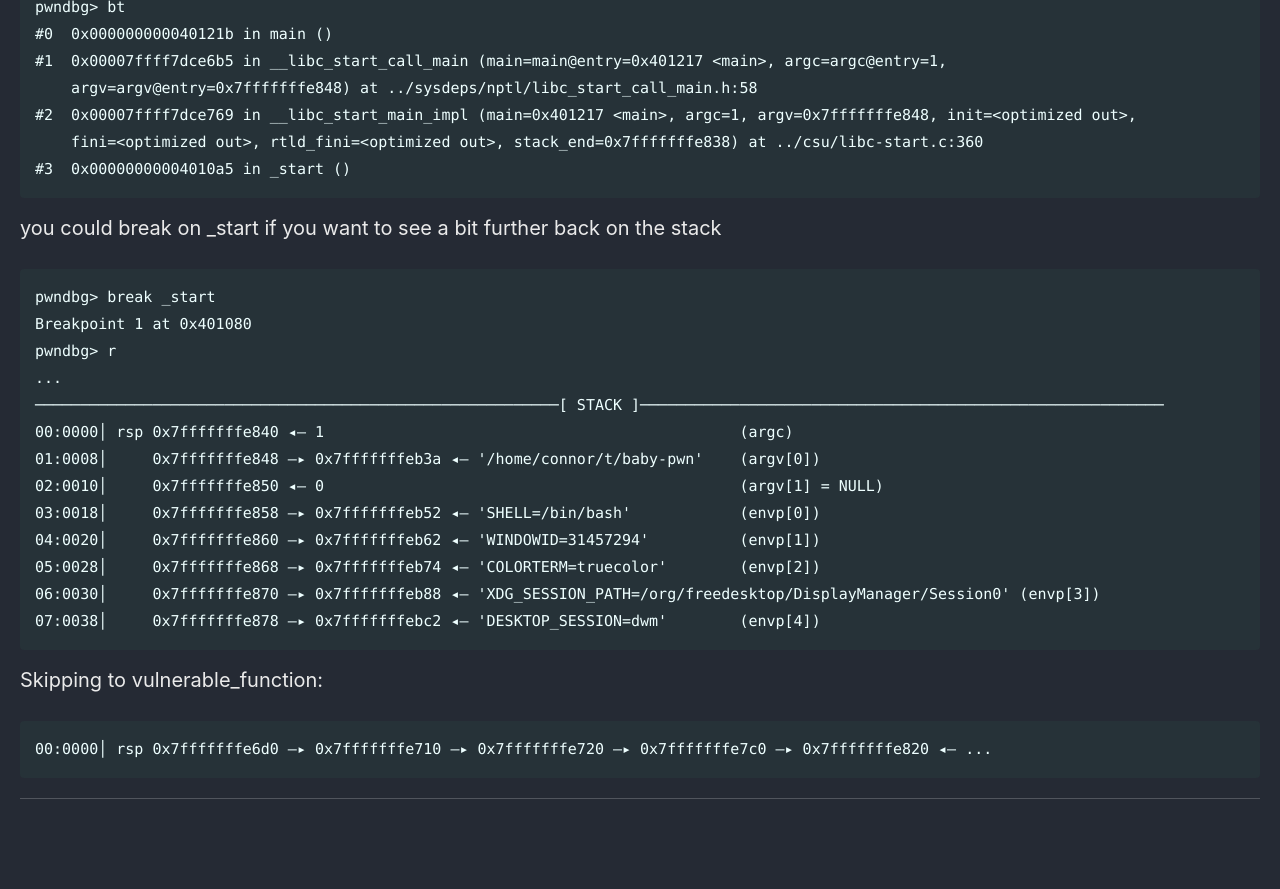
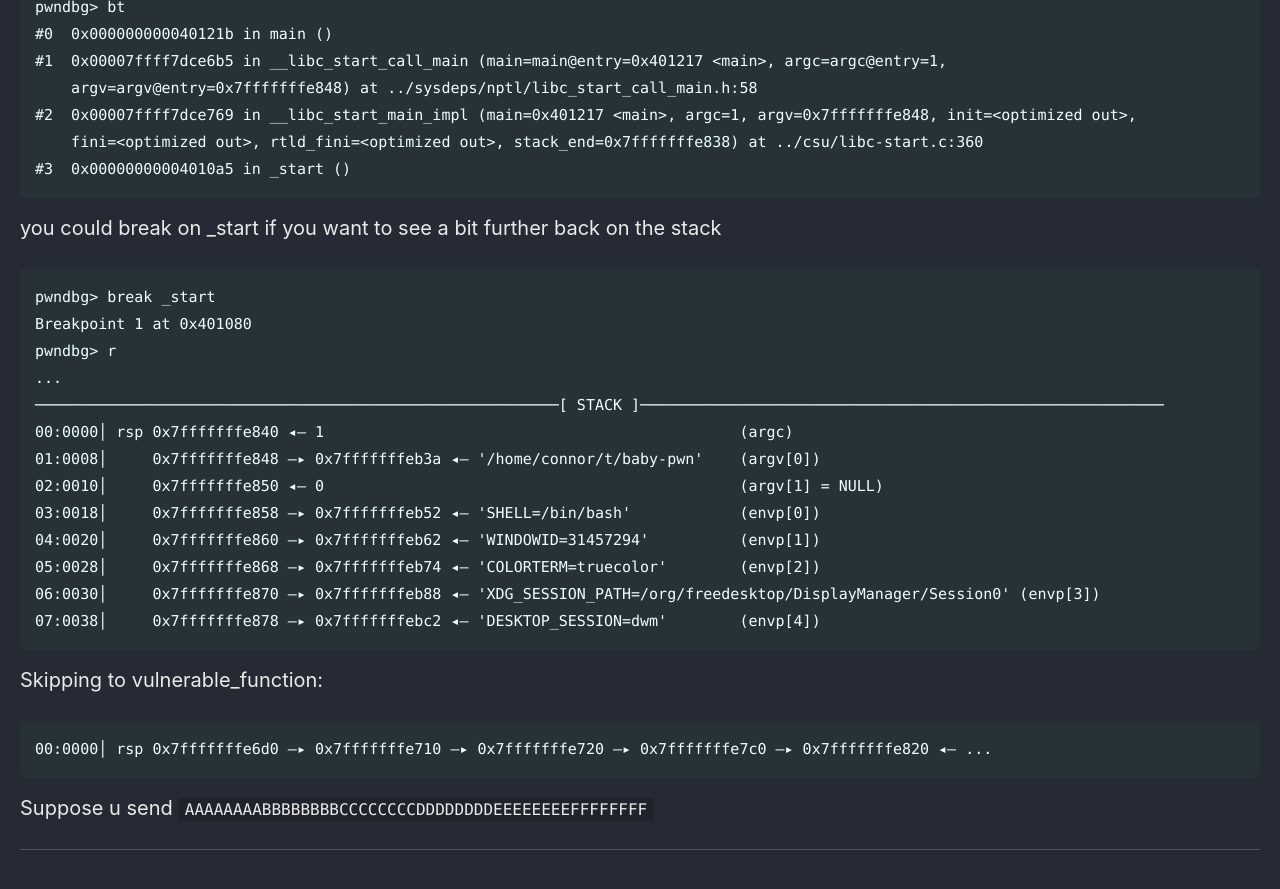
Before and after one commit to Connor-McCartney/Connor-McCartney.github.io, a Jekyll site: the page built from _pages/misc/pwn.md, in a window 1280 px wide and 900 px high, scrolled down 31616 px. Shown: the top 889 px of the window. Built offline with Jekyll 4.4.1, drawn with Linux system fonts in a browser that asks for light colours; cached includes are drawn as plain includes; before the commit the page ends 32465 px from its top, so only the background shows below that.

Commit message:
Update pwn.md

````diff
--- a/_pages/misc/pwn.md
+++ b/_pages/misc/pwn.md
@@ -1318,4 +1318,8 @@ Skipping to vulnerable_function:
 00:0000│ rsp 0x7fffffffe6d0 —▸ 0x7fffffffe710 —▸ 0x7fffffffe720 —▸ 0x7fffffffe7c0 —▸ 0x7fffffffe820 ◂— ...
 ```
 
+Suppose u send `AAAAAAAABBBBBBBBCCCCCCCCDDDDDDDDEEEEEEEEFFFFFFFF`
+
+
+
 ---
````
